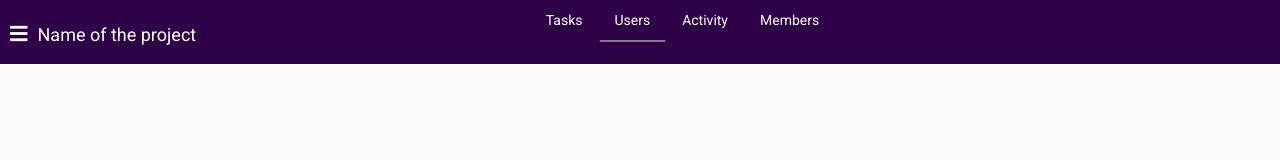
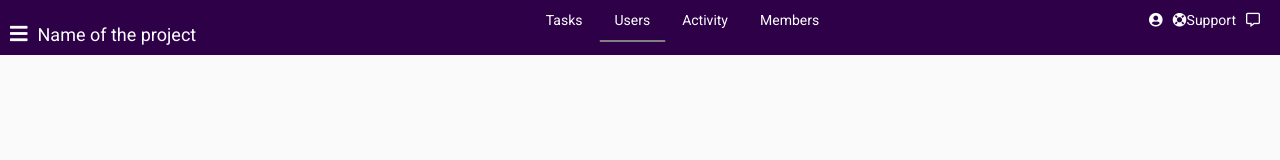
Before and after one commit to sudarshan-baliga/user-directory, an Angular app: page / in a window 1280 px wide. Shown: the top 160 px of the page. Built offline with nearby package versions, Linux system fonts and the light colour scheme; no server answers.

Commit message:
added some icons and remved node modules

```diff
--- a/api/api.js
+++ b/api/api.js
@@ -40,9 +40,9 @@ router.put('/users/add',function(req,res,next){
 })
 //update user
 router.post('/users/update',function(req,res,next){
-    console.log(JSON.parse(req.body))
     User.findOneAndUpdate({ email:JSON.parse(req.body).email},JSON.parse(req.body),function (err) {
         if (err) {
+            console.log(err);
             res.send(err);
         }
         else {
@@ -55,10 +55,10 @@ router.post('/users/update',function(req,res,next){
 router.post('/users/delete',function(req,res,next){
     User.findOneAndRemove(JSON.parse(req.body),function (err) {
         if (err) {
+            console.log(err);
             res.send(err);
         }
         else {
-            console.log(JSON.parse(req.body))
             res.send("success");
         }
     });
--- a/src/app/app.component.css
+++ b/src/app/app.component.css
@@ -2,7 +2,6 @@
     background-color: #2D0048;
     list-style: none;
     color: #fff;
-    line-height: 56px;
 }
 .fa-bars{
     font-size: 20px;
@@ -10,6 +9,7 @@
 }
 h4{
     display: inline-block;
+    top:50%;
 }
 
 .nav a{
@@ -38,3 +38,13 @@ h4{
 .nav-tabs:active{
     background-color: #2D0048;
 }
+
+p{
+    display: inline-block;
+    padding: 10px;
+}
+.nav-op{
+    display: inline-block;
+    float:right;
+    margin-right:20px;
+}
--- a/src/app/app.component.html
+++ b/src/app/app.component.html
@@ -15,6 +15,14 @@
       <a href="#">Members</a>
     </li>
   </ul>
+  <div class="nav-op">
+    <i class="fas fa-user-circle"></i>
+    <p><i class="fas fa-life-ring"></i>Support</p>
+    <i class="far fa-comment-alt"></i>
+  </div>
+
+
+
 </div>
 <app-usersinfo>
 </app-usersinfo>
--- a/src/app/usersinfo/usersinfo.component.html
+++ b/src/app/usersinfo/usersinfo.component.html
@@ -17,7 +17,7 @@
         <div class="modal-body">
           <form (ngSubmit)="addUser(adduserform)" #adduserform="ngForm">
             <div class="profile-container">
-              <img src="https://t3.ftcdn.net/jpg/00/64/67/52/240_F_64675209_7ve2XQANuzuHjMZXP3aIYIpsDKEbF5dD.jpg" alt="profile-image" class="profile-img">
+              <img src="http://www.venmond.com/demo/vendroid/img/avatar/big.jpg" alt="profile-image" class="profile-img">
             </div>
 
             <div class="form-group name">
@@ -55,7 +55,7 @@
         <div class="modal-body">
           <form (ngSubmit)="editUser(edituserform)" #edituserform="ngForm">
             <div class="profile-container">
-              <img src="https://t3.ftcdn.net/jpg/00/64/67/52/240_F_64675209_7ve2XQANuzuHjMZXP3aIYIpsDKEbF5dD.jpg" alt="profile-image" class="profile-img">
+              <img src="http://www.venmond.com/demo/vendroid/img/avatar/big.jpg" alt="profile-image" class="profile-img">
             </div>
 
 
```
